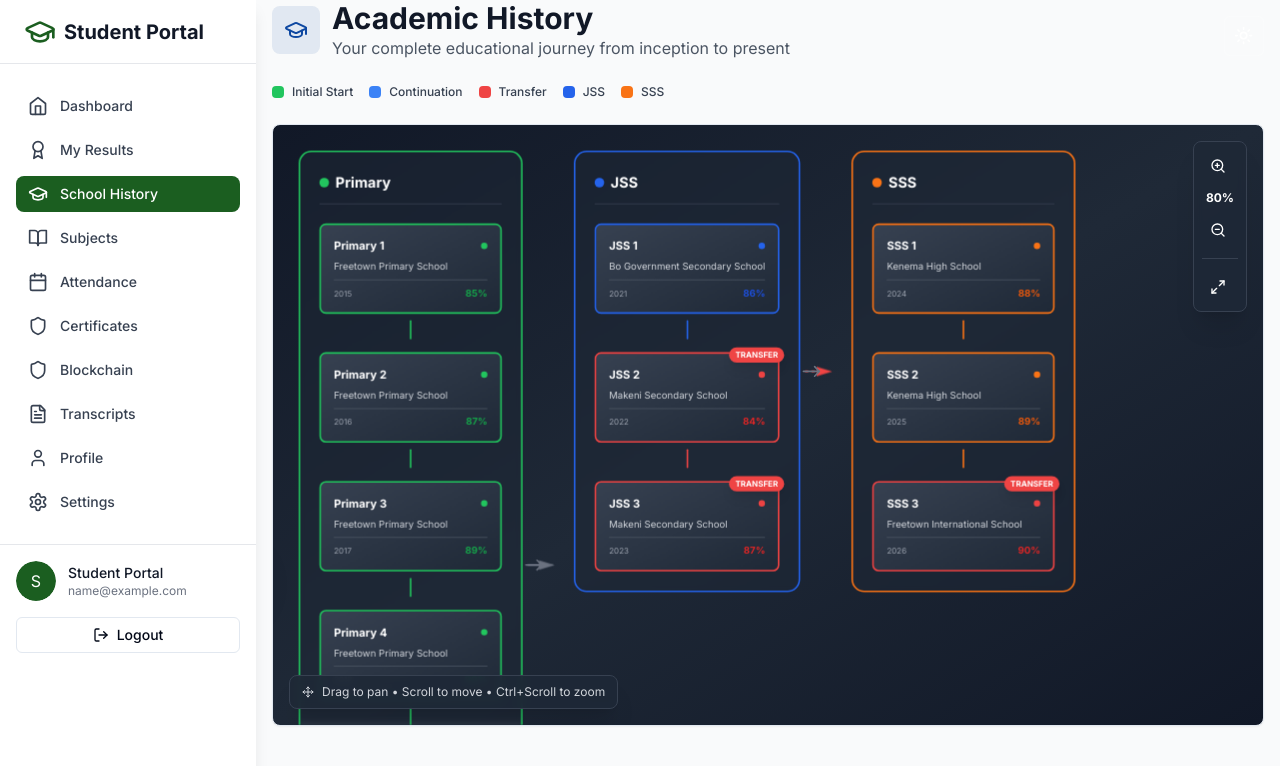
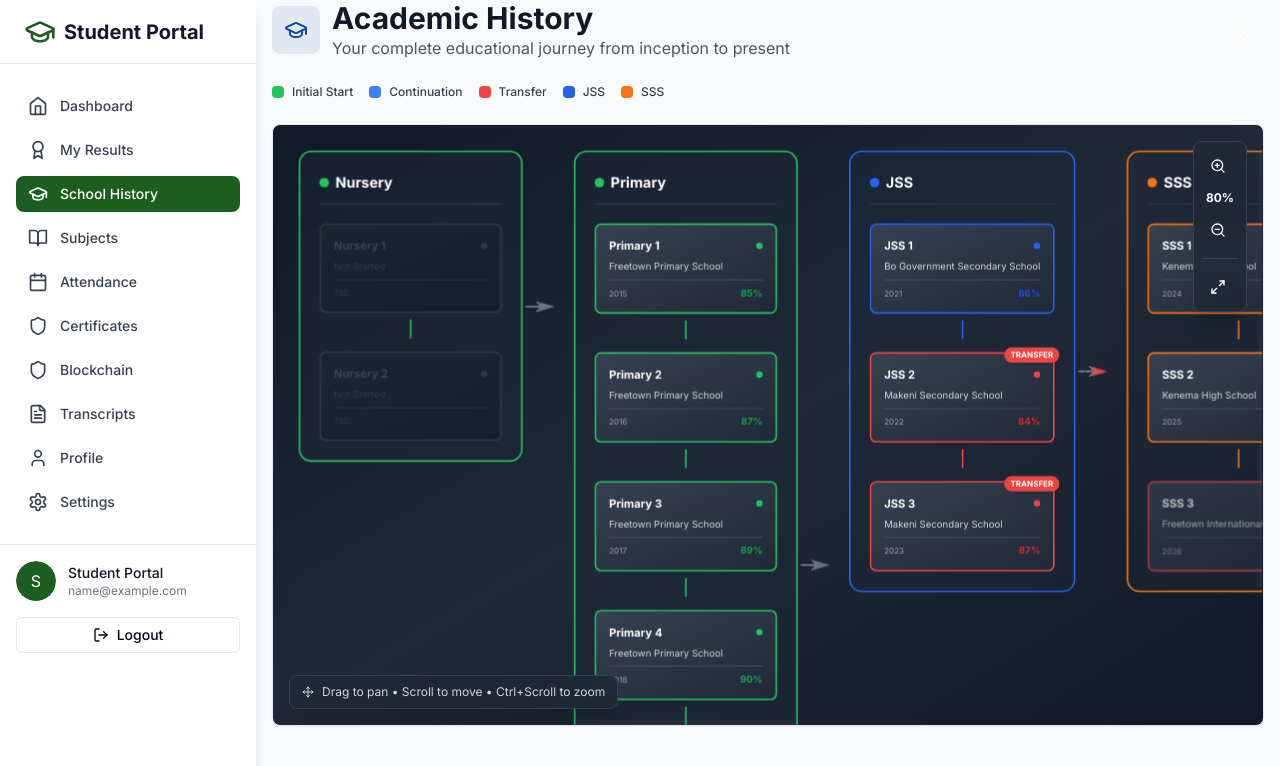
Before and after one commit to PeeapDev/sis, a Next.js app: page /student/history in a window 1280 px wide. Shown: the top 766 px of the page. Built offline with nearby package versions, Linux system fonts and the light colour scheme; sample sign-in values are in the browser's storage.

Commit message:
Add complete academic path from Nursery to College with inactive gray nodes, current stage pulsing, and TBD labels for future stages

```diff
--- a/components/student/academic-timeline.tsx
+++ b/components/student/academic-timeline.tsx
@@ -22,6 +22,8 @@ interface AcademicStage {
   achievements?: string[]
   teachers?: string[]
   transferReason?: string
+  isCompleted: boolean // Track if stage is achieved
+  isCurrent?: boolean // Track current stage
 }
 
 const stageColors: Record<StageType, { bg: string; border: string; text: string; label: string }> = {
@@ -57,7 +59,34 @@ const stageColors: Record<StageType, { bg: string; border: string; text: string;
   }
 }
 
-// Mock data - replace with real student data
+// Complete academic path from Nursery to College (all stages)
+const completeAcademicPath: AcademicStage[] = [
+  // Nursery
+  { id: 'n1', level: 'Nursery', grade: 'Nursery 1', schoolName: 'TBD', type: 'start', year: 'TBD', term: '', isCompleted: false },
+  { id: 'n2', level: 'Nursery', grade: 'Nursery 2', schoolName: 'TBD', type: 'start', year: 'TBD', term: '', isCompleted: false },
+  // Primary
+  { id: 'p1', level: 'Primary', grade: 'Primary 1', schoolName: 'TBD', type: 'start', year: 'TBD', term: '', isCompleted: false },
+  { id: 'p2', level: 'Primary', grade: 'Primary 2', schoolName: 'TBD', type: 'start', year: 'TBD', term: '', isCompleted: false },
+  { id: 'p3', level: 'Primary', grade: 'Primary 3', schoolName: 'TBD', type: 'start', year: 'TBD', term: '', isCompleted: false },
+  { id: 'p4', level: 'Primary', grade: 'Primary 4', schoolName: 'TBD', type: 'start', year: 'TBD', term: '', isCompleted: false },
+  { id: 'p5', level: 'Primary', grade: 'Primary 5', schoolName: 'TBD', type: 'start', year: 'TBD', term: '', isCompleted: false },
+  { id: 'p6', level: 'Primary', grade: 'Primary 6', schoolName: 'TBD', type: 'start', year: 'TBD', term: '', isCompleted: false },
+  // JSS
+  { id: 'j1', level: 'JSS', grade: 'JSS 1', schoolName: 'TBD', type: 'jss', year: 'TBD', term: '', isCompleted: false },
+  { id: 'j2', level: 'JSS', grade: 'JSS 2', schoolName: 'TBD', type: 'jss', year: 'TBD', term: '', isCompleted: false },
+  { id: 'j3', level: 'JSS', grade: 'JSS 3', schoolName: 'TBD', type: 'jss', year: 'TBD', term: '', isCompleted: false },
+  // SSS
+  { id: 's1', level: 'SSS', grade: 'SSS 1', schoolName: 'TBD', type: 'sss', year: 'TBD', term: '', isCompleted: false },
+  { id: 's2', level: 'SSS', grade: 'SSS 2', schoolName: 'TBD', type: 'sss', year: 'TBD', term: '', isCompleted: false },
+  { id: 's3', level: 'SSS', grade: 'SSS 3', schoolName: 'TBD', type: 'sss', year: 'TBD', term: '', isCompleted: false },
+  // College/University
+  { id: 'c1', level: 'College', grade: 'Year 1', schoolName: 'TBD', type: 'continuation', year: 'TBD', term: '', isCompleted: false },
+  { id: 'c2', level: 'College', grade: 'Year 2', schoolName: 'TBD', type: 'continuation', year: 'TBD', term: '', isCompleted: false },
+  { id: 'c3', level: 'College', grade: 'Year 3', schoolName: 'TBD', type: 'continuation', year: 'TBD', term: '', isCompleted: false },
+  { id: 'c4', level: 'College', grade: 'Year 4', schoolName: 'TBD', type: 'continuation', year: 'TBD', term: '', isCompleted: false },
+]
+
+// Mock data - student's actual progress (replace with real data)
 const mockAcademicHistory: AcademicStage[] = [
   {
     id: '1',
@@ -74,7 +103,8 @@ const mockAcademicHistory: AcademicStage[] = [
       { name: 'Science', score: 85, grade: 'A' }
     ],
     attendance: 95,
-    achievements: ['Best Student Award', 'Perfect Attendance']
+    achievements: ['Best Student Award', 'Perfect Attendance'],
+    isCompleted: true
   },
   {
     id: '2',
@@ -85,7 +115,8 @@ const mockAcademicHistory: AcademicStage[] = [
     year: '2016',
     term: 'Term 1-3',
     averageScore: 87,
-    attendance: 98
+    attendance: 98,
+    isCompleted: true
   },
   {
     id: '3',
@@ -96,7 +127,8 @@ const mockAcademicHistory: AcademicStage[] = [
     year: '2017',
     term: 'Term 1-3',
     averageScore: 89,
-    attendance: 96
+    attendance: 96,
+    isCompleted: true
   },
   {
     id: '4',
@@ -107,7 +139,8 @@ const mockAcademicHistory: AcademicStage[] = [
     year: '2018',
     term: 'Term 1-3',
     averageScore: 90,
-    attendance: 97
+    attendance: 97,
+    isCompleted: true
   },
   {
     id: '5',
@@ -118,7 +151,8 @@ const mockAcademicHistory: AcademicStage[] = [
     year: '2019',
     term: 'Term 1-3',
     averageScore: 88,
-    attendance: 94
+    attendance: 94,
+    isCompleted: true
   },
   {
     id: '6',
@@ -135,7 +169,8 @@ const mockAcademicHistory: AcademicStage[] = [
       { name: 'Science', score: 91, grade: 'A' }
     ],
     attendance: 99,
-    achievements: ['Valedictorian', 'Mathematics Excellence Award']
+    achievements: ['Valedictorian', 'Mathematics Excellence Award'],
+    isCompleted: true
   },
   {
     id: '7',
@@ -146,7 +181,8 @@ const mockAcademicHistory: AcademicStage[] = [
     year: '2021',
     term: 'Term 1-3',
     averageScore: 86,
-    attendance: 96
+    attendance: 96,
+    isCompleted: true
   },
   {
     id: '8',
@@ -158,7 +194,8 @@ const mockAcademicHistory: AcademicStage[] = [
     term: 'Term 1-3',
     averageScore: 84,
     transferReason: 'Family relocation to Makeni',
-    attendance: 93
+    attendance: 93,
+    isCompleted: true
   },
   {
     id: '9',
@@ -176,7 +213,8 @@ const mockAcademicHistory: AcademicStage[] = [
       { name: 'Social Studies', score: 86, grade: 'A' }
     ],
     attendance: 95,
-    achievements: ['BECE Qualifier']
+    achievements: ['BECE Qualifier'],
+    isCompleted: true
   },
   {
     id: '10',
@@ -187,7 +225,8 @@ const mockAcademicHistory: AcademicStage[] = [
     year: '2024',
     term: 'Term 1-3',
     averageScore: 88,
-    attendance: 97
+    attendance: 97,
+    isCompleted: true
   },
   {
     id: '11',
@@ -198,7 +237,8 @@ const mockAcademicHistory: AcademicStage[] = [
     year: '2025',
     term: 'Term 1-2',
     averageScore: 89,
-    attendance: 98
+    attendance: 98,
+    isCompleted: true
   },
   {
     id: '12',
@@ -211,7 +251,9 @@ const mockAcademicHistory: AcademicStage[] = [
     averageScore: 90,
     transferReason: 'Scholarship opportunity',
     attendance: 100,
-    achievements: ['Merit Scholarship Recipient']
+    achievements: ['Merit Scholarship Recipient'],
+    isCompleted: false,
+    isCurrent: true
   }
 ]
 
@@ -277,8 +319,16 @@ export function AcademicTimeline() {
     setIsPanning(false)
   }
 
+  // Merge complete path with actual progress
+  const mergedHistory = completeAcademicPath.map(pathStage => {
+    const completedStage = mockAcademicHistory.find(
+      s => s.level === pathStage.level && s.grade === pathStage.grade
+    )
+    return completedStage || pathStage
+  })
+
   // Group stages by level for flowchart layout
-  const groupedStages = mockAcademicHistory.reduce((acc, stage) => {
+  const groupedStages = mergedHistory.reduce((acc, stage) => {
     if (!acc[stage.level]) {
       acc[stage.level] = []
     }
@@ -392,6 +442,8 @@ export function AcademicTimeline() {
                           {stages.map((stage, stageIndex) => {
                             const color = stageColors[stage.type]
                             const isTransfer = stage.type === 'transfer'
+                            const isInactive = !stage.isCompleted && !stage.isCurrent
+                            const isCurrent = stage.isCurrent
 
                             return (
                               <motion.div
@@ -401,40 +453,52 @@ export function AcademicTimeline() {
                                 transition={{ duration: 0.4, delay: (levelIndex * 0.2) + (stageIndex * 0.1) }}
                               >
                                 <motion.button
-                                  whileHover={{ scale: 1.05, y: -2 }}
-                                  whileTap={{ scale: 0.98 }}
-                                  onClick={() => setSelectedStage(stage)}
-                                  className={`relative w-full ${color.border} border-2 rounded-lg p-4
-                                    bg-gradient-to-br from-gray-700 to-gray-800 dark:from-gray-800 dark:to-gray-900
-                                    hover:shadow-xl transition-all duration-300 group text-left`}
+                                  whileHover={{ scale: isInactive ? 1 : 1.05, y: isInactive ? 0 : -2 }}
+                                  whileTap={{ scale: isInactive ? 1 : 0.98 }}
+                                  onClick={() => !isInactive && setSelectedStage(stage)}
+                                  disabled={isInactive}
+                                  className={`relative w-full border-2 rounded-lg p-4 transition-all duration-300 group text-left
+                                    ${isInactive
+                                      ? 'border-gray-600 bg-gradient-to-br from-gray-800 to-gray-900 opacity-40 cursor-not-allowed'
+                                      : isCurrent
+                                        ? `${color.border} bg-gradient-to-br from-gray-700 to-gray-800 dark:from-gray-800 dark:to-gray-900 hover:shadow-xl animate-pulse`
+                                        : `${color.border} bg-gradient-to-br from-gray-700 to-gray-800 dark:from-gray-800 dark:to-gray-900 hover:shadow-xl`
+                                    }`}
                                 >
                                   {/* Transfer Badge */}
-                                  {isTransfer && (
+                                  {isTransfer && !isInactive && (
                                     <div className="absolute -top-2 -right-2 bg-red-500 text-white text-[10px] font-bold px-2 py-0.5 rounded-full shadow-lg z-10">
                                       TRANSFER
+                                    </div>
+                                  )}
+
+                                  {/* Current Badge */}
+                                  {isCurrent && (
+                                    <div className="absolute -top-2 -right-2 bg-blue-500 text-white text-[10px] font-bold px-2 py-0.5 rounded-full shadow-lg z-10 animate-pulse">
+                                      CURRENT
                                     </div>
                                   )}
 
                                   <div className="space-y-2">
                                     {/* Grade */}
                                     <div className="flex items-center justify-between">
-                                      <h4 className="font-bold text-white text-sm">
+                                      <h4 className={`font-bold text-sm ${isInactive ? 'text-gray-500' : 'text-white'}`}>
                                         {stage.grade}
                                       </h4>
-                                      <div className={`w-2 h-2 rounded-full ${color.bg}`}></div>
+                                      <div className={`w-2 h-2 rounded-full ${isInactive ? 'bg-gray-600' : color.bg}`}></div>
                                     </div>
 
                                     {/* School Name */}
-                                    <p className="text-xs text-gray-300 truncate">
-                                      {stage.schoolName}
+                                    <p className={`text-xs truncate ${isInactive ? 'text-gray-600' : 'text-gray-300'}`}>
+                                      {isInactive ? 'Not Started' : stage.schoolName}
                                     </p>
 
                                     {/* Year and Score */}
                                     <div className="flex items-center justify-between pt-2 border-t border-gray-600">
-                                      <span className="text-[10px] text-gray-400">
-                                        {stage.year}
+                                      <span className={`text-[10px] ${isInactive ? 'text-gray-600' : 'text-gray-400'}`}>
+                                        {isInactive ? 'TBD' : stage.year}
                                       </span>
-                                      {stage.averageScore && (
+                                      {stage.averageScore && !isInactive && (
                                         <span className={`text-xs font-bold ${color.text}`}>
                                           {stage.averageScore}%
                                         </span>
@@ -443,7 +507,9 @@ export function AcademicTimeline() {
                                   </div>
 
                                   {/* Hover Glow */}
-                                  <div className={`absolute inset-0 ${color.bg} opacity-0 group-hover:opacity-20 rounded-lg transition-opacity duration-300`}></div>
+                                  {!isInactive && (
+                                    <div className={`absolute inset-0 ${color.bg} opacity-0 group-hover:opacity-20 rounded-lg transition-opacity duration-300`}></div>
+                                  )}
                                 </motion.button>
 
                                 {/* Connector to next stage in same level */}
```
